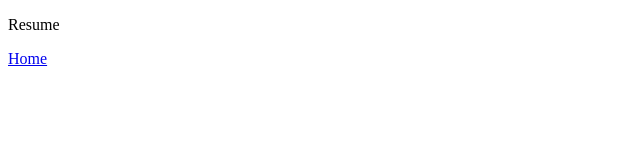
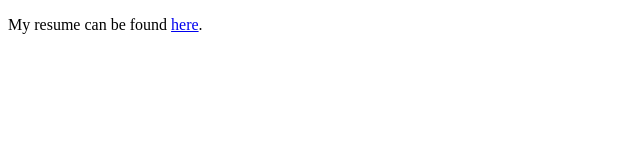
Before and after one commit to evanfrawley/evanfrawley.github.io, a Gatsby site: page /resume in a window 1280 px wide. Shown: the whole page, without its empty margins (0-640 px from the left). Built offline with nearby package versions, Linux system fonts and the light colour scheme; Gatsby itself is replaced by a stand-in of ours.

Commit message:
Add static assets

```diff
--- a/src/pages/resume.js
+++ b/src/pages/resume.js
@@ -1,10 +1,8 @@
 import React from 'react'
-import Link from 'gatsby-link'
 
 const Resume = () => (
   <div>
-    <p>Resume</p>
-    <Link to="/">Home</Link>
+    <p>My resume can be found <a href="/Frawley_Resume.pdf" target="_blank">here</a>.</p>
   </div>
 )
 
```
Also changed, not shown: static/Roboto-Regular.ttf (added), static/me.jpg (added), 1 other file.
